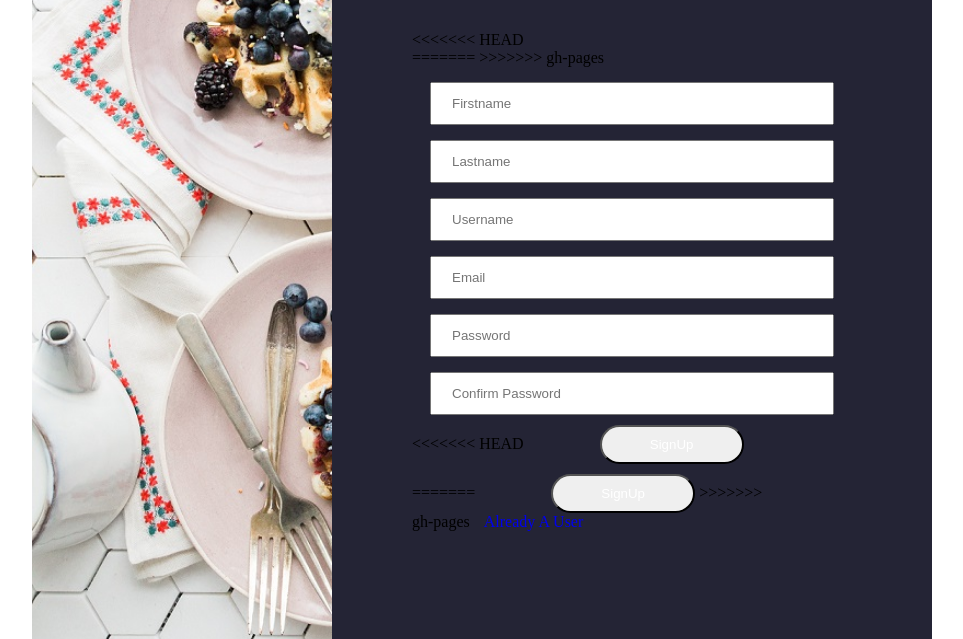
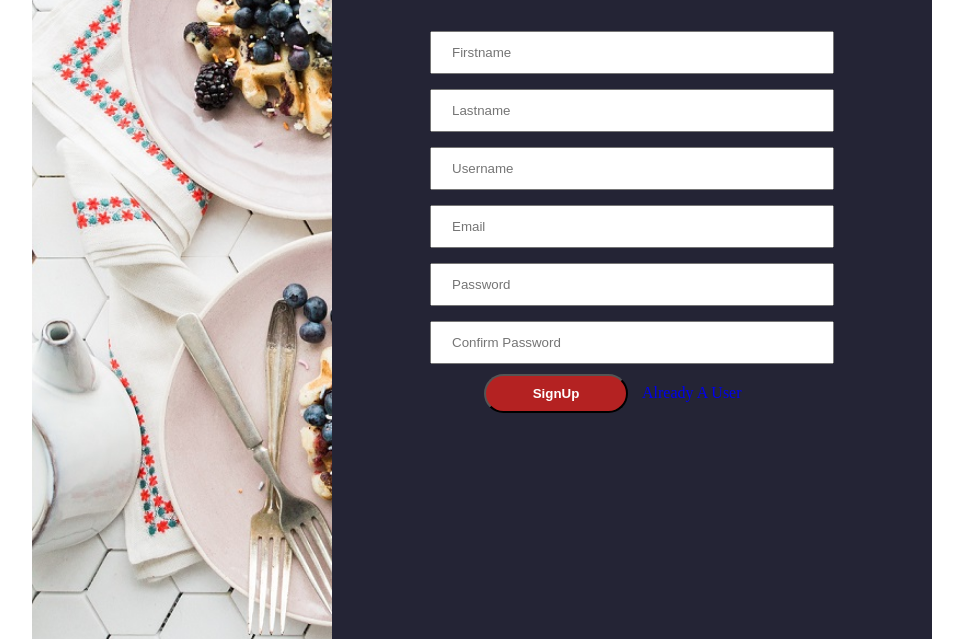
Before and after one commit to olorunwalawrence/food-is-ready-client, a plain HTML site: page UI/signup.html in a window 1280 px wide. Shown: the part 161-800 px from the top of the page, without its empty margins (158-1121 px from the left). Drawn offline with Linux system fonts and the light colour scheme.

Commit message:
fix bugs

```diff
--- a/UI/asset/css/signup.css
+++ b/UI/asset/css/signup.css
@@ -40,11 +40,7 @@ button {
     margin-left:20%;
     border-radius: 20px;
     color:white;
-<<<<<<< HEAD
     background: rgb(180, 34, 34);
-=======
-    background:green;
->>>>>>> gh-pages
     font-weight: bold;
 }
 a{
--- a/UI/signup.html
+++ b/UI/signup.html
@@ -28,11 +28,8 @@
             <section class="signup">
 
                 <div class="form">
-<<<<<<< HEAD
-                    <form action="">
-=======
+
                     <form action="/create" method="POST">
->>>>>>> gh-pages
 
                         <input type="text" name="firstname" placeholder="firstname">
 
@@ -46,11 +43,7 @@
 
                         <input type="password" name="confirm-password" placeholder="confirm password">
 
-<<<<<<< HEAD
                         <button type="submit" class="btn">SignUp</button>
-=======
-                        <button type="submit" id="button" class="btn">SignUp</button>
->>>>>>> gh-pages
                         <a href="login.html"> already a user</a>
                     </form>
                 </div>
```
Also changed, not shown: UI/index.html (+0 -5 lines), UI/login.html (+0 -4 lines), UI/sample.html (+0 -3 lines).
